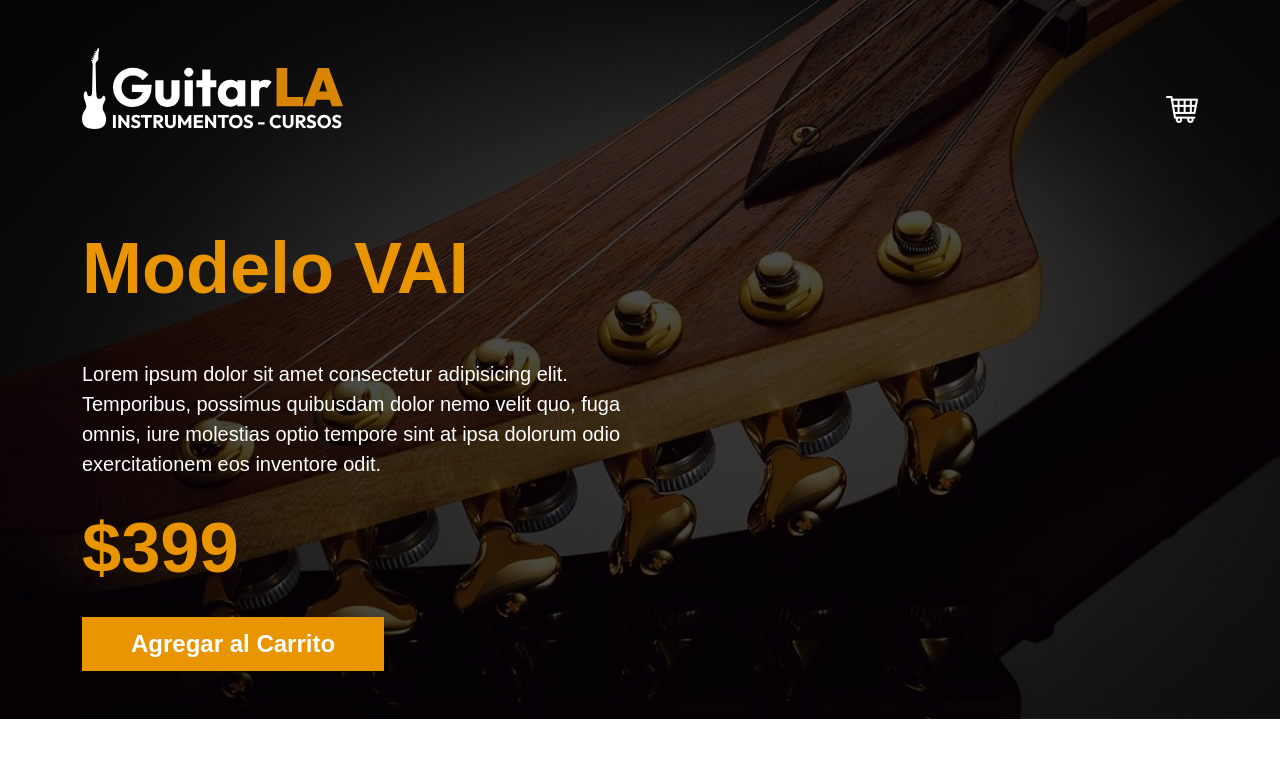
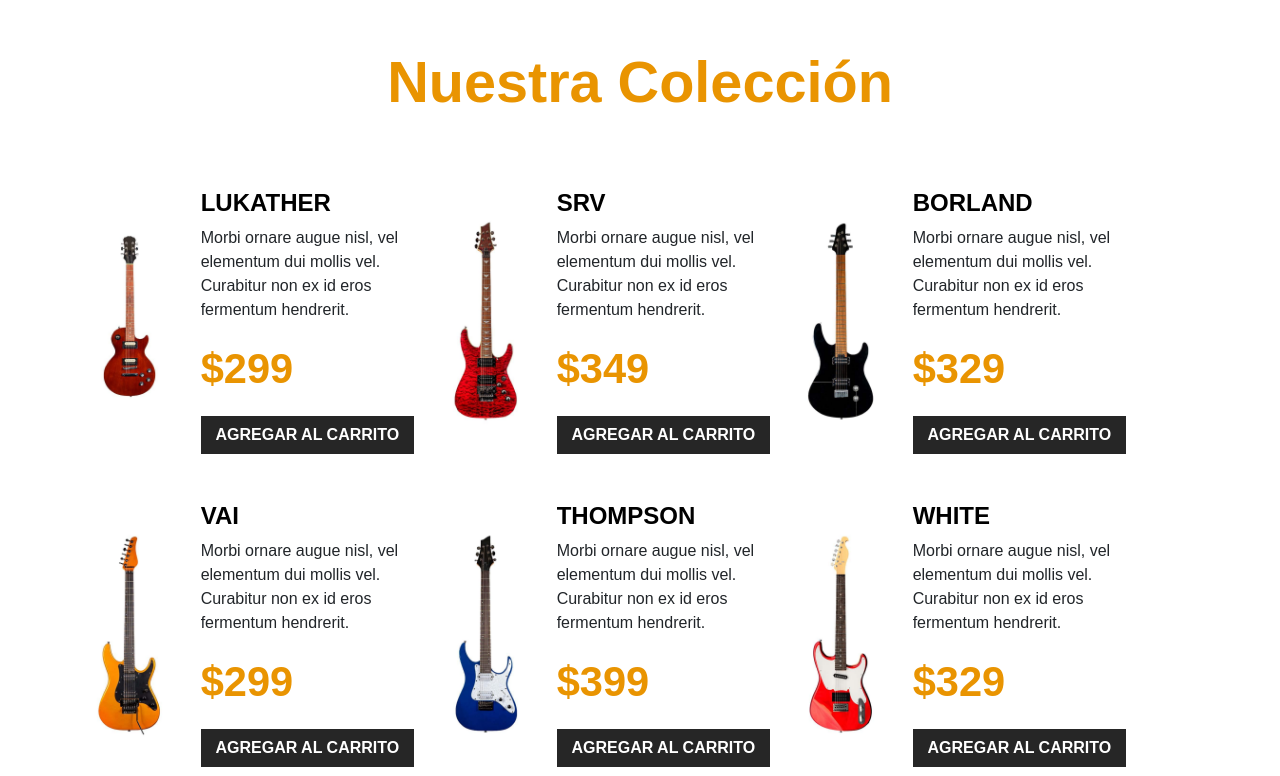
Before and after one commit to jlcarrascof/guitar-vue3, a Vue app: page / in a window 1280 px wide. Shown: the top 776 px of the page. Built offline with nearby package versions, Linux system fonts and the light colour scheme; the HTML template or start-up script is replaced by a standard one.

Commit message:
refactor: remove unused header and cart elements for cleaner layout

```diff
--- a/src/App.vue
+++ b/src/App.vue
@@ -17,90 +17,6 @@
 </script>
 
 <template>
-    <header class="py-5 header">
-        <div class="container-xl">
-            <div class="row justify-content-center justify-content-md-between">
-                <div class="col-8 col-md-3">
-                    <a href="index.html">
-                        <img class="img-fluid" src="/img/logo.svg" alt="imagen logo">
-                    </a>
-                </div>
-                <nav class="col-md-6 a mt-5 d-flex align-items-start justify-content-end">
-                    <div
-                        class="carrito"
-                    >
-                        <img class="img-fluid" src="/img/carrito.png" alt="imagen carrito" />
-
-                        <div id="carrito" class="bg-white p-3">
-                            <p class="text-center">El carrito esta vacio</p>
-                            <table class="w-100 table">
-                                <thead>
-                                    <tr>
-                                        <th>Imagen</th>
-                                        <th>Nombre</th>
-                                        <th>Precio</th>
-                                        <th>Cantidad</th>
-                                        <th></th>
-                                    </tr>
-                                </thead>
-                                <tbody>
-                                    <tr>
-                                        <td>
-                                            <img class="img-fluid" src="/img/guitarra_02.jpg" alt="imagen guitarra">
-                                        </td>
-                                        <td>SRV</td>
-                                        <td class="fw-bold">
-                                                $299
-                                        </td>
-                                        <td class="flex align-items-start gap-4">
-                                            <button
-                                                type="button"
-                                                class="btn btn-dark"
-                                            >
-                                                -
-                                            </button>
-                                                1
-                                            <button
-                                                type="button"
-                                                class="btn btn-dark"
-                                            >
-                                                +
-                                            </button>
-                                        </td>
-                                        <td>
-                                            <button
-                                                class="btn btn-danger"
-                                                type="button"
-                                            >
-                                                X
-                                            </button>
-                                        </td>
-                                    </tr>
-                                </tbody>
-                            </table>
-
-                            <p class="text-end">Total pagar: <span class="fw-bold">$899</span></p>
-                            <button class="btn btn-dark w-100 mt-3 p-2">Vaciar Carrito</button>
-                        </div>
-                    </div>
-                </nav>
-            </div><!--.row-->
-
-            <div class="row mt-5">
-                <div class="col-md-6 text-center text-md-start pt-5">
-                    <h1 class="display-2 fw-bold">Modelo VAI</h1>
-                    <p class="mt-5 fs-5 text-white">Lorem ipsum dolor sit amet consectetur adipisicing elit. Temporibus, possimus quibusdam dolor nemo velit quo, fuga omnis, iure molestias optio tempore sint at ipsa dolorum odio exercitationem eos inventore odit.</p>
-                    <p class="text-primary fs-1 fw-black">$399</p>
-                    <button
-                        type="button"
-                        class="btn fs-4 bg-primary text-white py-2 px-5"
-                    >Agregar al Carrito</button>
-                </div>
-            </div>
-        </div>
-
-        <img class="header-guitarra" src="/img/header_guitarra.png" alt="imagen header">
-    </header>
 
     <main class="container-xl mt-5">
         <h2 class="text-center">Nuestra Colección</h2>
```
